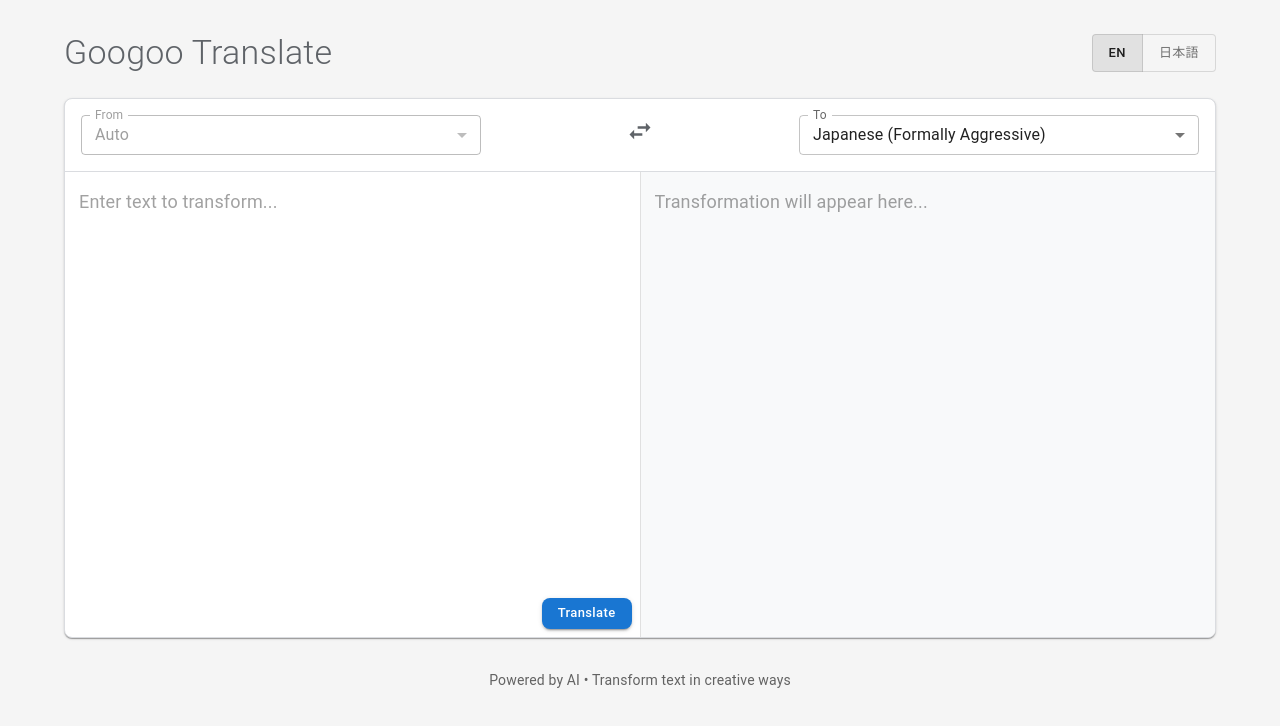
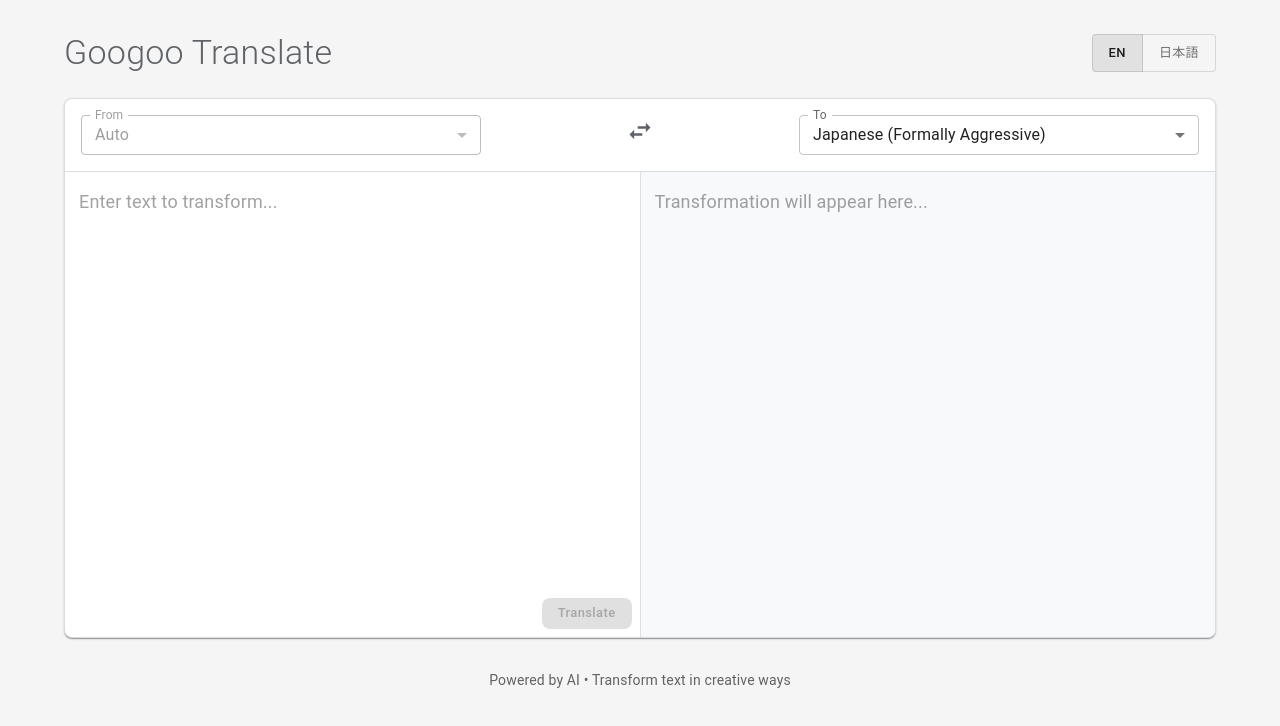
Before and after one commit to Nyokinokonoko/googoo-translate, a React (Vite) app: page / in a window 1280 px wide. Shown: the top 726 px of the page. Built offline with nearby package versions, Linux system fonts and the light colour scheme.

Commit message:
feat: disable button when input text is empty

```diff
--- a/src/App.tsx
+++ b/src/App.tsx
@@ -215,6 +215,7 @@ function App() {
                 )}                <Button
                   variant="contained"
                   size="small"
+                  disabled={!inputText.trim()}
                   sx={{
                     textTransform: 'none',
                     borderRadius: 2,
```
